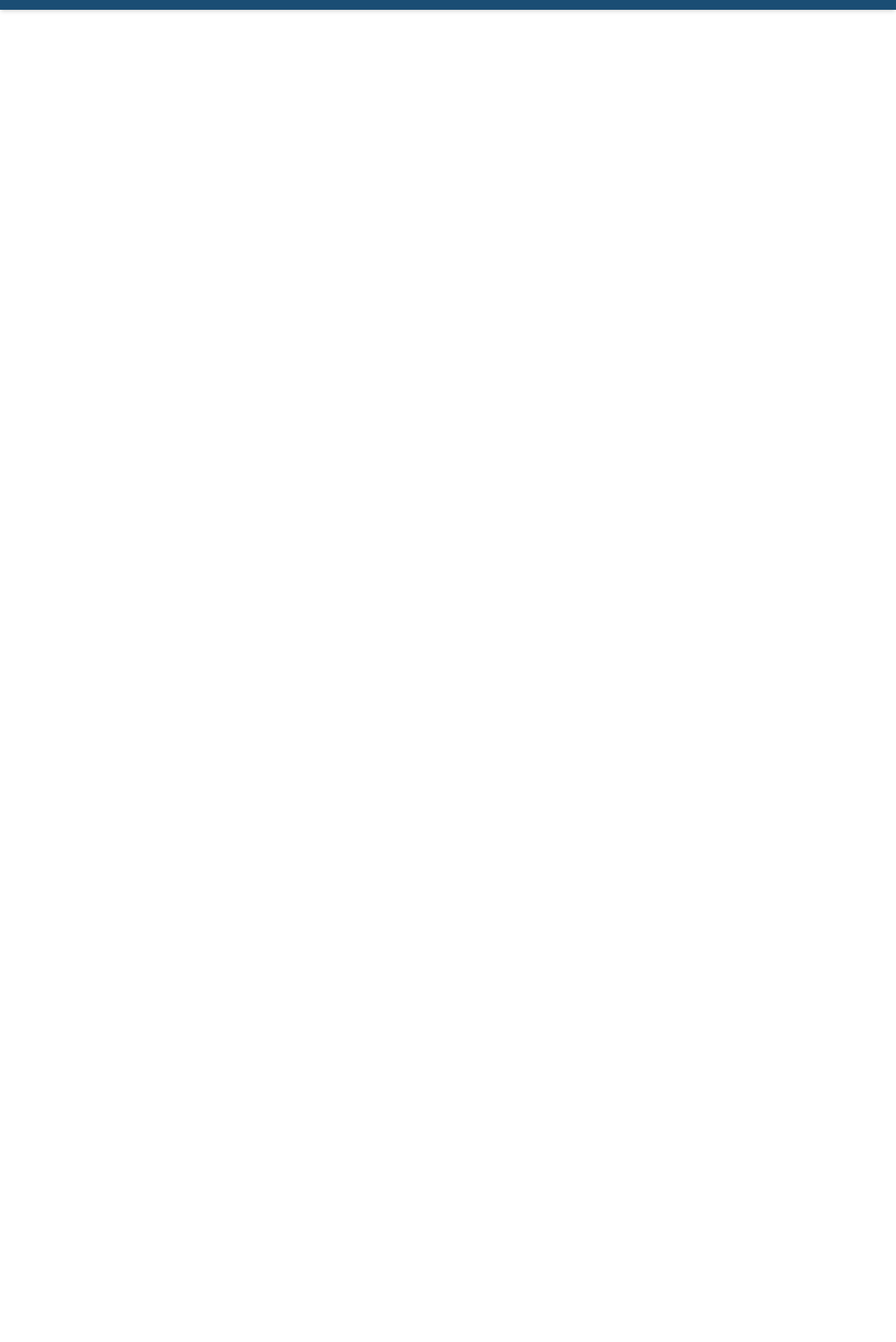
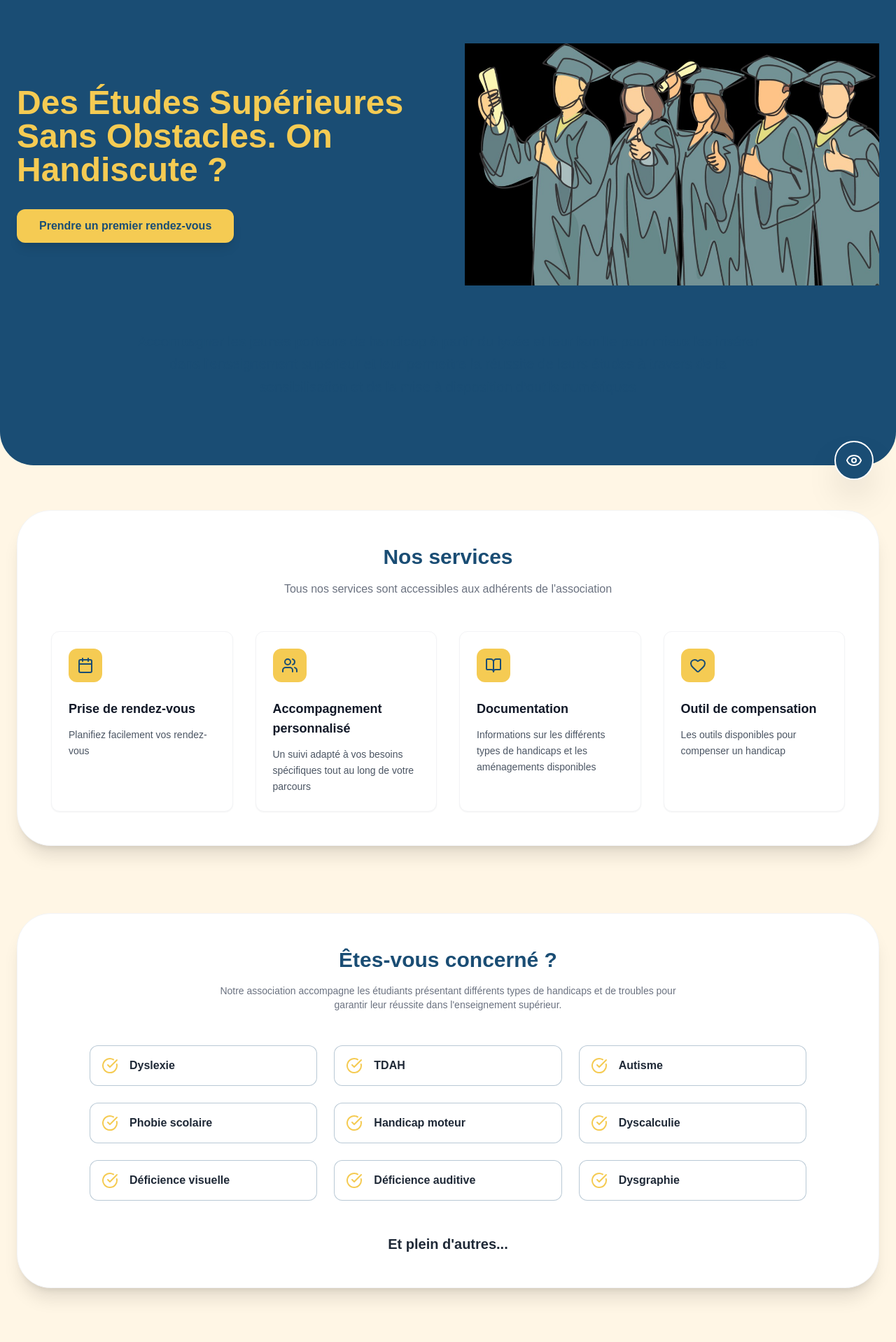
Before and after one commit to Altawn/ing4-handepassement-site-web, a React (Vite) app: page / in a window 1280 px wide. Shown: the part 82-2000 px from the top of the page at 70% size. Before the commit the page ends 800 px from the top, so only its background shows below. Built offline with nearby package versions, Linux system fonts and the light colour scheme.

Commit message:
add Home

```diff
--- a/src/pages/Home.tsx
+++ b/src/pages/Home.tsx
@@ -1,10 +1,160 @@
 
 
+import React, { useEffect, useState } from 'react';
+import { Calendar, Users, BookOpen, Heart, CheckCircle, Eye } from 'lucide-react';
+import heroImage from '../assets/images/image_accueil.jpeg';
+
 function Home() {
+    const [showEye, setShowEye] = useState(true);
+
+    // Ensure eye button is always visible
+    useEffect(() => {
+        const handleScroll = () => {
+            setShowEye(true);
+        };
+        window.addEventListener('scroll', handleScroll);
+        return () => window.removeEventListener('scroll', handleScroll);
+    }, []);
+
+    const services = [
+        {
+            icon: <Calendar className="w-6 h-6 text-brand" />,
+            title: "Prise de rendez-vous",
+            description: "Planifiez facilement vos rendez-vous"
+        },
+        {
+            icon: <Users className="w-6 h-6 text-brand" />,
+            title: "Accompagnement personnalisé",
+            description: "Un suivi adapté à vos besoins spécifiques tout au long de votre parcours"
+        },
+        {
+            icon: <BookOpen className="w-6 h-6 text-brand" />,
+            title: "Documentation",
+            description: "Informations sur les différents types de handicaps et les aménagements disponibles"
+        },
+        {
+            icon: <Heart className="w-6 h-6 text-brand" />,
+            title: "Outil de compensation",
+            description: "Les outils disponibles pour compenser un handicap"
+        }
+    ];
+
+    const concerns = [
+        "Dyslexie", "TDAH", "Autisme",
+        "Phobie scolaire", "Handicap moteur", "Dyscalculie",
+        "Déficience visuelle", "Déficience auditive", "Dysgraphie"
+    ];
+
     return (
-        <>
-        </>
-    )
+        <div className="min-h-screen bg-accent-50 font-sans relative">
+            {/* Hero Section */}
+            <section className="bg-brand text-white pt-12 pb-24 px-6 relative overflow-hidden rounded-b-[3rem]">
+                <div className="container mx-auto grid md:grid-cols-2 gap-12 items-center">
+                    <div className="space-y-8 z-10">
+                        <h1 className="text-4xl md:text-5xl font-bold leading-tight text-accent">
+                            Des Études Supérieures Sans Obstacles. On Handiscute ?
+                        </h1>
+                        <button className="px-8 py-3 bg-accent text-brand font-bold rounded-lg hover:bg-accent-400 transition-colors shadow-lg">
+                            Prendre un premier rendez-vous
+                        </button>
+                    </div>
+                    <div className="relative z-10 flex justify-center md:justify-end">
+                        {/* Image container with specific styling to match design */}
+                        <img
+                            src={heroImage}
+                            alt="Étudiants diplômés"
+                            className="max-w-full h-auto object-contain"
+                            style={{ maxHeight: '400px' }}
+                        />
+                    </div>
+                </div>
+
+                {/* Text below hero, centered, overlapping slightly or just below */}
+                <div className="container mx-auto mt-16 text-center max-w-4xl">
+                    <p className="text-brand text-xl leading-relaxed font-medium">
+                        Accompagner les jeunes porteurs de handicap à partir du lycée et leur famille pour mieux les insérer dans l'enseignement supérieur et leur permettre la réussite de leurs études à travers de la sensibilisation et de la mise à disposition d'outils numériques
+                    </p>
+                </div>
+            </section>
+
+            {/* Services Section */}
+            <section className="py-16 px-6">
+                <div className="container mx-auto">
+                    <div className="bg-white rounded-[3rem] p-12 shadow-xl border border-gray-100">
+                        <div className="text-center mb-12">
+                            <h2 className="text-3xl font-bold text-brand mb-4">Nos services</h2>
+                            <p className="text-gray-500">Tous nos services sont accessibles aux adhérents de l'association</p>
+                        </div>
+
+                        <div className="grid md:grid-cols-2 lg:grid-cols-4 gap-8">
+                            {services.map((service, index) => (
+                                <div key={index} className="bg-white p-6 rounded-xl border border-gray-100 shadow-sm hover:shadow-md transition-shadow h-full flex flex-col">
+                                    <div className="w-12 h-12 bg-accent rounded-lg flex items-center justify-center mb-6">
+                                        {service.icon}
+                                    </div>
+                                    <h3 className="text-lg font-bold text-gray-900 mb-3">{service.title}</h3>
+                                    <p className="text-gray-600 text-sm leading-relaxed">{service.description}</p>
+                                </div>
+                            ))}
+                        </div>
+                    </div>
+                </div>
+            </section>
+
+            {/* Concerns Section */}
+            <section className="py-8 px-6 pb-24">
+                <div className="container mx-auto">
+                    <div className="bg-white rounded-[3rem] p-12 shadow-xl border border-gray-100">
+                        <div className="text-center mb-12">
+                            <h2 className="text-3xl font-bold text-brand mb-4">Êtes-vous concerné ?</h2>
+                            <p className="text-gray-500 max-w-2xl mx-auto text-sm">
+                                Notre association accompagne les étudiants présentant différents types de handicaps et de troubles pour garantir leur réussite dans l'enseignement supérieur.
+                            </p>
+                        </div>
+
+                        <div className="grid md:grid-cols-2 lg:grid-cols-3 gap-6 max-w-5xl mx-auto">
+                            {concerns.map((item, index) => (
+                                <div key={index} className="flex items-center gap-4 p-4 rounded-xl border border-brand/30 bg-white hover:bg-gray-50 transition-colors">
+                                    <CheckCircle className="w-6 h-6 text-accent flex-shrink-0" />
+                                    <span className="font-bold text-gray-800">{item}</span>
+                                </div>
+                            ))}
+                        </div>
+
+                        <div className="text-center mt-12">
+                            <p className="text-xl font-bold text-gray-800">Et plein d'autres...</p>
+                        </div>
+                    </div>
+                </div>
+            </section>
+
+            {/* Footer CTA */}
+            <section className="py-12 px-6 pb-24">
+                <div className="container mx-auto">
+                    <div className="bg-brand rounded-[4rem] p-16 text-center shadow-2xl relative overflow-hidden">
+                        <div className="relative z-10">
+                            <h2 className="text-3xl md:text-4xl font-bold text-accent mb-4">
+                                Prenez votre premier rendez-vous !
+                            </h2>
+                            <p className="text-brand-100 mb-8 max-w-2xl mx-auto">
+                                Commencez dès aujourd'hui et bénéficiez d'un accompagnement sur mesure pour votre réussite
+                            </p>
+                            <button className="px-8 py-3 bg-accent text-brand font-bold rounded-full hover:bg-accent-400 transition-colors shadow-lg">
+                                Prendre rendez-vous maintenant
+                            </button>
+                        </div>
+                    </div>
+                </div>
+            </section>
+
+            {/* Fixed Eye Button */}
+            {showEye && (
+                <button className="fixed bottom-8 right-8 w-14 h-14 bg-brand rounded-full flex items-center justify-center shadow-2xl hover:bg-brand-600 transition-colors z-50 border-2 border-white">
+                    <Eye className="w-6 h-6 text-white" />
+                </button>
+            )}
+        </div>
+    );
 }
 
-export default Home
+export default Home;
```
Also changed, not shown: src/assets/images/image_accueil.jpeg (added).
